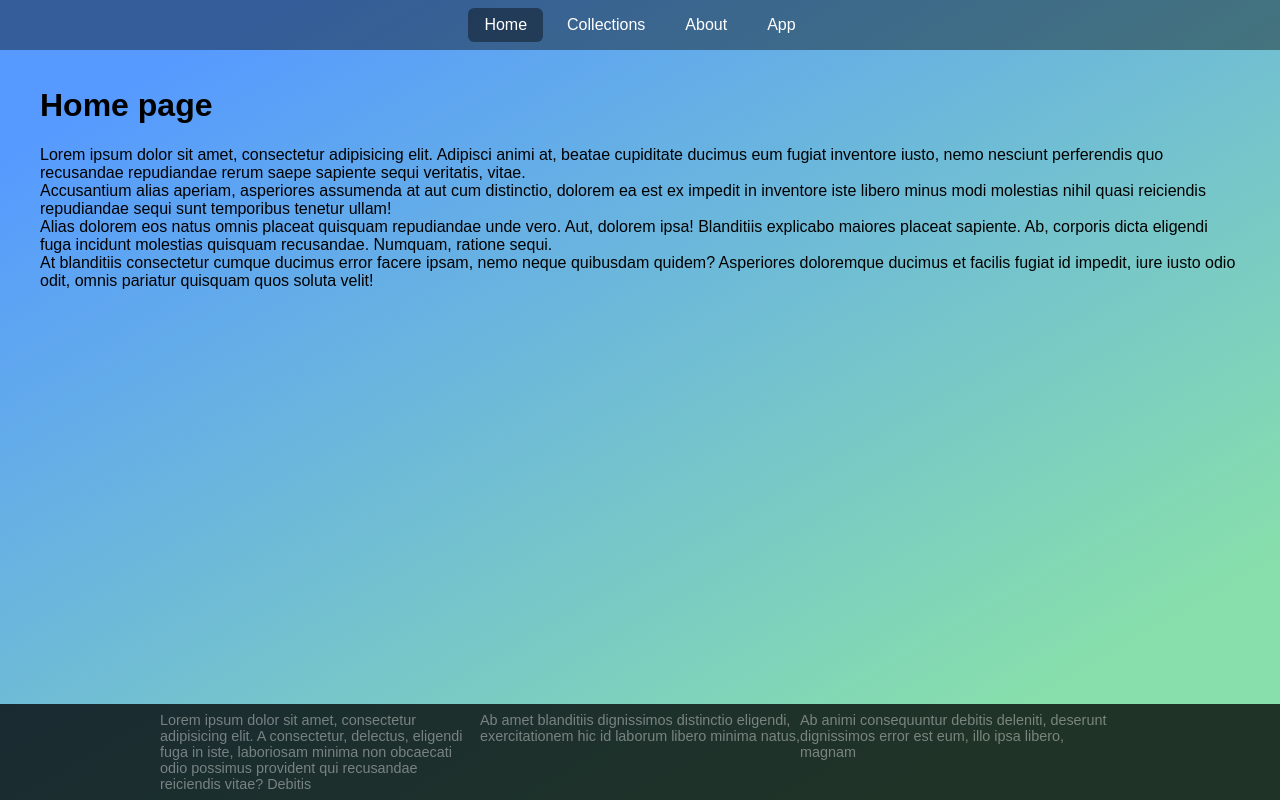
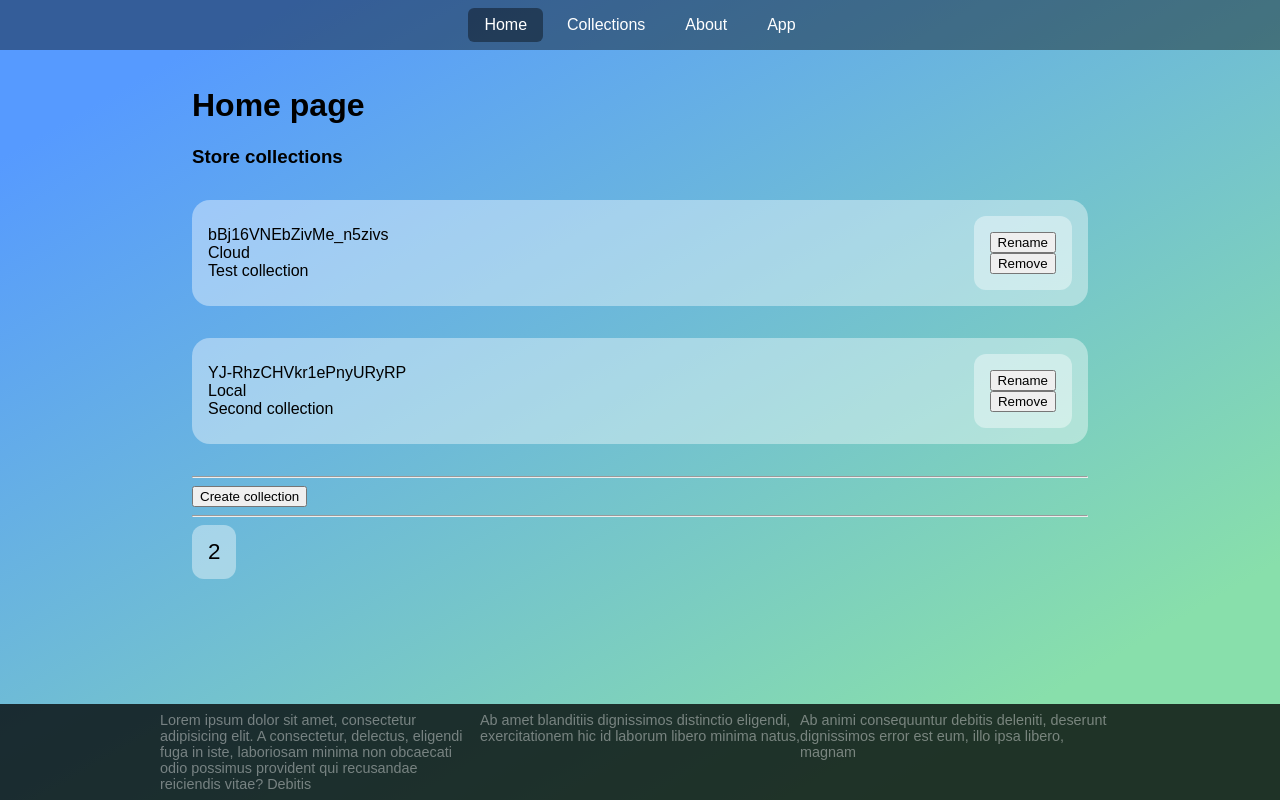
Before and after one commit to lexey111/kardissimo, a React (Vite) app: page / in a window 1280 px wide. Built offline with nearby package versions, Linux system fonts and the light colour scheme.

Commit message:
Zustand collections store, first approach

```diff
--- a/package.json
+++ b/package.json
@@ -18,6 +18,7 @@
     "@react-three/fiber": "^8.14.4",
     "@types/three": "^0.156.0",
     "framer-motion": "^10.16.4",
+    "nanoid": "^5.0.1",
     "react": "^18.2.0",
     "react-dom": "^18.2.0",
     "react-router": "^6.16.0",
--- /dev/null
+++ b/src/collections.scss
@@ -0,0 +1,61 @@
+.collection-item {
+	display: flex;
+	flex-flow: row nowrap;
+	background: rgba(255, 255, 255, .4);
+	border-radius: 18px;
+	margin: 32px 0;
+	padding: 16px;
+	align-items: center;
+}
+
+.collection-item-actions {
+	display: flex;
+	flex-flow: column wrap;
+	margin-left: auto;
+	background: rgba(255, 255, 255, .4);
+	border-radius: 12px;
+	padding: 16px;
+}
+
+.collection-item-content {
+	display: flex;
+	flex-flow: column wrap;
+}
+
+
+// temp
+.collection-count {
+	background: rgba(255, 255, 255, 0.4);
+	display: inline-flex;
+	aspect-ratio: 1/1;
+	line-height: 1;
+	vertical-align: middle;
+	border-radius: 12px;
+	margin: 0;
+	padding: 16px;
+	font-size: 1.4rem;
+	align-content: center;
+	justify-content: center;
+	align-items: center;
+	flex-wrap: nowrap;
+}
+
+.collections {
+	flex-flow: row nowrap;
+	align-items: center;
+	justify-content: center;
+	display: grid;
+	grid-template-columns: 4fr 1fr;
+	background: rgba(0, 0, 0, .3);
+	border-radius: 18px;
+	padding: 32px;
+	min-height: 50vh;
+
+	.collection-test-1, .collection-test-2 {
+		position: relative;
+		background: rgba(255, 255, 255, .4);
+		border-radius: 18px;
+		margin-right: 32px;
+		aspect-ratio: 1/1;
+	}
+}
--- /dev/null
+++ b/src/components/collection/collection-actions.component.tsx
@@ -0,0 +1,24 @@
+import React, {useCallback} from "react";
+import {useCollectionStore} from "../../store/data/collections-store.ts";
+
+export type TCollectionActionsProps = {
+	id: string;
+}
+export const CollectionActions: React.FC<TCollectionActionsProps> = ({id}) => {
+	const {remove, rename} = useCollectionStore();
+
+	const removeCollection = useCallback((id: string) => {
+		remove(id);
+		console.log('Remove', id);
+	}, []);
+
+	const renameCollection = useCallback((id: string) => {
+		rename(id, 'New name');
+		console.log('rename', id);
+	}, []);
+
+	return <div className={'collection-item-actions'}>
+		<button onClick={() => renameCollection(id!)}>Rename</button>
+		<button onClick={() => removeCollection(id!)}>Remove</button>
+	</div>;
+};
--- /dev/null
+++ b/src/components/collection/collection-add.component.tsx
@@ -0,0 +1,16 @@
+import React from "react";
+import {ICollectionState, useCollectionStore} from "../../store/data/collections-store.ts";
+import {nanoid} from "nanoid";
+
+const selector = (state: ICollectionState) => state.add;
+export const AddNewCollection: React.FC = () => {
+	const add = useCollectionStore(selector);
+	const addCollection = () => add({
+		title: 'AAA' + nanoid(8),
+		isLocal: true,
+		author: 'Someone'
+	});
+
+	console.log('[AddNewCollection]');
+	return <button onClick={addCollection}>Create collection</button>;
+};
--- /dev/null
+++ b/src/components/collection/collection-count.component.tsx
@@ -0,0 +1,12 @@
+import React from "react";
+import {ICollectionState, useCollectionStore} from "../../store/data/collections-store.ts";
+
+const selector = (state: ICollectionState) => state.collections.length;
+export const CollectionCount: React.FC = () => {
+	const count = useCollectionStore(selector);
+
+	console.log('[COUNT]');
+	return <div className={'collection-count'}>
+		{count}
+	</div>;
+};
--- /dev/null
+++ b/src/components/collection/collection-item.component.tsx
@@ -0,0 +1,22 @@
+import React from "react";
+import {useCollectionStore} from "../../store/data/collections-store.ts";
+
+export type TCollectionItemProps = {
+	id: string
+}
+
+export const CollectionItem: React.FC<TCollectionItemProps> = React.memo(({id}) => {
+	const collection = useCollectionStore((state) => state.collections.find(c => c.id === id));
+	if (!collection) {
+		return null;
+	}
+
+	console.log('[ITEM]', collection.id);
+
+	return <div className={'collection-item-content'}>
+		<div className={'collection-id'}>{collection.id}</div>
+		<div className={'collection-is-local'}>{collection.isLocal ? 'Local' : 'Cloud'}</div>
+		<div className={'collection-title'}>{collection.title}</div>
+		<div className={'collection-author'}>{collection.author}</div>
+	</div>;
+}, () => true);
--- /dev/null
+++ b/src/components/collection/collection-list.component.tsx
@@ -0,0 +1,20 @@
+import React from "react";
+import {ICollectionState, useCollectionStore} from "../../store/data/collections-store.ts";
+import {CollectionItem} from "./collection-item.component.tsx";
+import {CollectionActions} from "./collection-actions.component.tsx";
+import {useShallow} from "zustand/react/shallow";
+
+const selector = (state: ICollectionState) => state.collections.map(c => c.id);
+export const CollectionList: React.FC = () => {
+	const collectionIds = useCollectionStore(useShallow(selector));
+
+	console.log('[LIST]');
+	return <div className={'collection-list'}>
+		{collectionIds.map(collectionId => {
+			return <div key={collectionId} className={'collection-item'}>
+				<CollectionItem id={collectionId!}/>
+				<CollectionActions id={collectionId!}/>
+			</div>;
+		})}
+	</div>;
+};
--- a/src/main.tsx
+++ b/src/main.tsx
@@ -1,10 +1,10 @@
-import React from 'react';
 import ReactDOM from 'react-dom/client';
 import {App} from './app.tsx';
 import "./styles.scss";
 
-ReactDOM.createRoot(document.getElementById('root')!).render(
-  <React.StrictMode>
-    <App />
-  </React.StrictMode>,
-);
+// ReactDOM.createRoot(document.getElementById('root')!).render(
+//   <React.StrictMode>
+//     <App />
+//   </React.StrictMode>,
+// );
+ReactDOM.createRoot(document.getElementById('root')!).render(<App/>);
--- a/src/page.scss
+++ b/src/page.scss
@@ -41,26 +41,6 @@
 	}
 }
 
-.collections {
-	flex-flow: row nowrap;
-	align-items: center;
-	justify-content: center;
-	display: grid;
-	grid-template-columns: 4fr 1fr;
-	background: rgba(0, 0, 0, .3);
-	border-radius: 18px;
-	padding: 32px;
-	min-height: 50vh;
-
-	.collection-test-1, .collection-test-2 {
-		position: relative;
-		background: rgba(255, 255, 255, .4);
-		border-radius: 18px;
-		margin-right: 32px;
-		aspect-ratio: 1/1;
-	}
-}
-
 .scenes {
 	display: grid;
 	height: 100%;
--- a/src/pages/home-page.tsx
+++ b/src/pages/home-page.tsx
@@ -1,24 +1,17 @@
 import React from "react";
 import {AppPage} from "../components/app-page.component.tsx";
+import {CollectionList} from "../components/collection/collection-list.component.tsx";
+import {AddNewCollection} from "../components/collection/collection-add.component.tsx";
+import {CollectionCount} from "../components/collection/collection-count.component.tsx";
 
 export const HomePage: React.FC = () => {
 	return <AppPage title={'Home page'}>
 		<h1>Home page</h1>
-		<div>Lorem ipsum dolor sit amet, consectetur adipisicing elit. Adipisci animi at, beatae cupiditate ducimus eum
-			fugiat inventore iusto, nemo nesciunt perferendis quo recusandae repudiandae rerum saepe sapiente sequi
-			veritatis, vitae.
-		</div>
-		<div>Accusantium alias aperiam, asperiores assumenda at aut cum distinctio, dolorem ea est ex impedit in
-			inventore iste libero minus modi molestias nihil quasi reiciendis repudiandae sequi sunt temporibus tenetur
-			ullam!
-		</div>
-		<div>Alias dolorem eos natus omnis placeat quisquam repudiandae unde vero. Aut, dolorem ipsa! Blanditiis
-			explicabo maiores placeat sapiente. Ab, corporis dicta eligendi fuga incidunt molestias quisquam recusandae.
-			Numquam, ratione sequi.
-		</div>
-		<div>At blanditiis consectetur cumque ducimus error facere ipsam, nemo neque quibusdam quidem? Asperiores
-			doloremque ducimus et facilis fugiat id impedit, iure iusto odio odit, omnis pariatur quisquam quos soluta
-			velit!
-		</div>
+		<h3>Store collections</h3>
+		<CollectionList/>
+		<hr/>
+		<AddNewCollection/>
+		<hr/>
+		<CollectionCount/>
 	</AppPage>;
 };
--- /dev/null
+++ b/src/store/data/collections-store.ts
@@ -0,0 +1,65 @@
+import {create} from 'zustand';
+import {nanoid} from "nanoid";
+
+
+export type TBackgroundAppearance = {
+	colorFrom: string
+	colorTo: string
+	angle: number
+}
+
+export type TCollectionStat = {
+	created_at: number
+	changed_at: number
+}
+
+export type TCollectionAppearance = {
+	background: TBackgroundAppearance
+}
+
+export type TCollection = {
+	id?: string
+	title?: string
+	isLocal?: boolean
+	author?: string
+	stat?: TCollectionStat
+	appearance?: TCollectionAppearance
+	// cards: Array<TCard> // TBD
+}
+
+// export type TCollections = Array<TCollection>
+
+export interface ICollectionState {
+	collections: Array<TCollection>
+	// getCollection: (id: string) => TCollection | undefined
+	add: (newCollection: TCollection) => void
+	remove: (id: string) => void
+	rename: (id: string, title: string) => void
+}
+
+export const useCollectionStore = create<ICollectionState>((set) => ({
+	collections: [{id: nanoid(), title: 'Test collection'}, {id: nanoid(), title: 'Second collection', isLocal: true}],
+	// getCollection: (id) => {
+	// 	return collectionStore.collections.find(c => c.id === id);
+	// },
+	add: (newCollection: TCollection) => set((state) => {
+		let _collection = {...newCollection};
+		if (!newCollection.id) {
+			_collection.id = nanoid();
+		}
+		if (!newCollection.title) {
+			_collection.title = 'New collection';
+		}
+		return {collections: [...state.collections, _collection]};
+	}),
+	remove: (id) => set((state) => {
+		return {
+			collections: state.collections.filter(c => c.id !== id)
+		};
+	}),
+	rename: (id, title) => set((state,) => {
+		return {
+			collections: state.collections.map(c => c.id !== id ? c : {...c, title})
+		};
+	}),
+}));
--- a/src/styles.scss
+++ b/src/styles.scss
@@ -1,5 +1,6 @@
 @import "menu.scss";
 @import "page.scss";
+@import "collections.scss";
 
 html {
   font-family: sans-serif;
```
Also changed, not shown: 1 other file (tests, documents, lock files or other folders).
